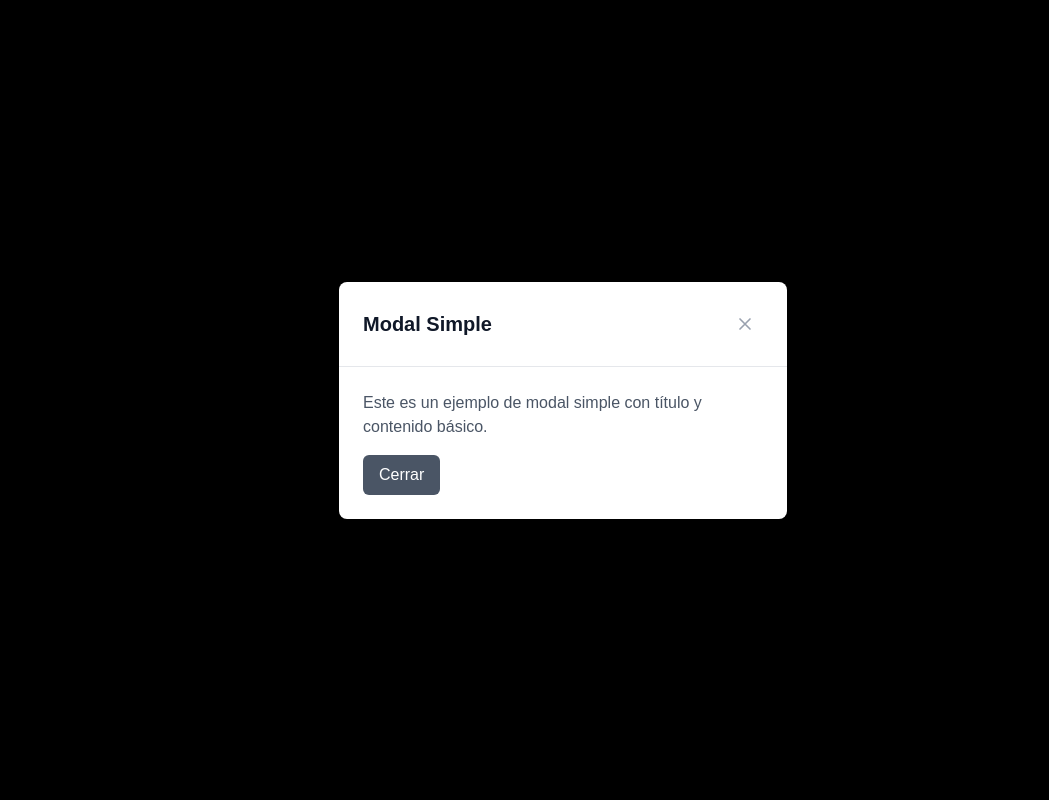
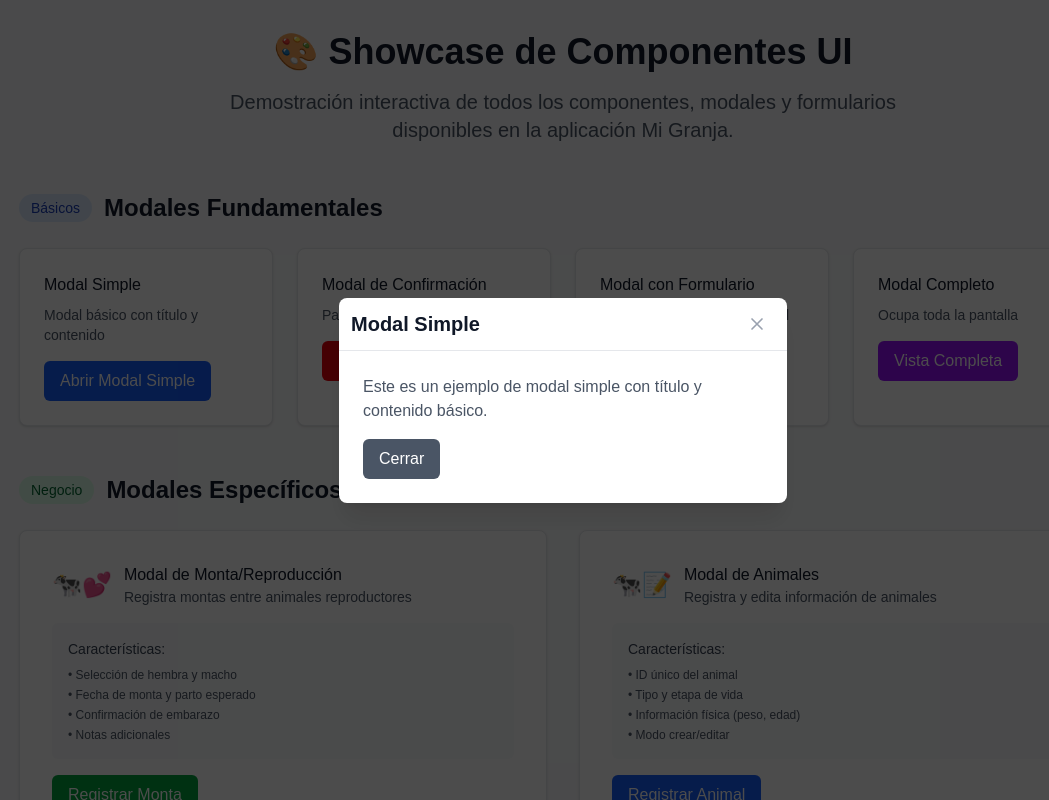
Before and after one commit to raulzarzadev/mi-granja-v2, a Next.js app: page /ui-showcase in a window 1280 px wide. Both pictures are taken after a click on the button "Abrir Modal Simple". Shown: the top 800 px of the page, without its empty margins (77-1126 px from the left). Built offline with nearby package versions, Linux system fonts and the light colour scheme; no server answers.

Commit message:
feat: ajustar estilos del modal para mejorar la visibilidad y el diseño

```diff
--- a/src/components/Modal.tsx
+++ b/src/components/Modal.tsx
@@ -81,7 +81,7 @@ export const Modal: React.FC<ModalProps> = ({
 
   return (
     <div
-      className="fixed inset-0 bg-black bg-opacity-50 flex items-center justify-center p-4 z-50 animate-in fade-in duration-200"
+      className="fixed inset-0 bg-black/70  flex items-center justify-center p-4 z-50 animate-in fade-in duration-200 "
       onClick={handleOverlayClick}
       role="dialog"
       aria-modal="true"
@@ -97,7 +97,7 @@ export const Modal: React.FC<ModalProps> = ({
       >
         {/* Header */}
         {(title || showCloseButton) && (
-          <div className="flex items-center justify-between p-6 border-b border-gray-200">
+          <div className="flex items-center justify-between p-3 py-2 border-b border-gray-200">
             {title && (
               <h2
                 id="modal-title"
```
